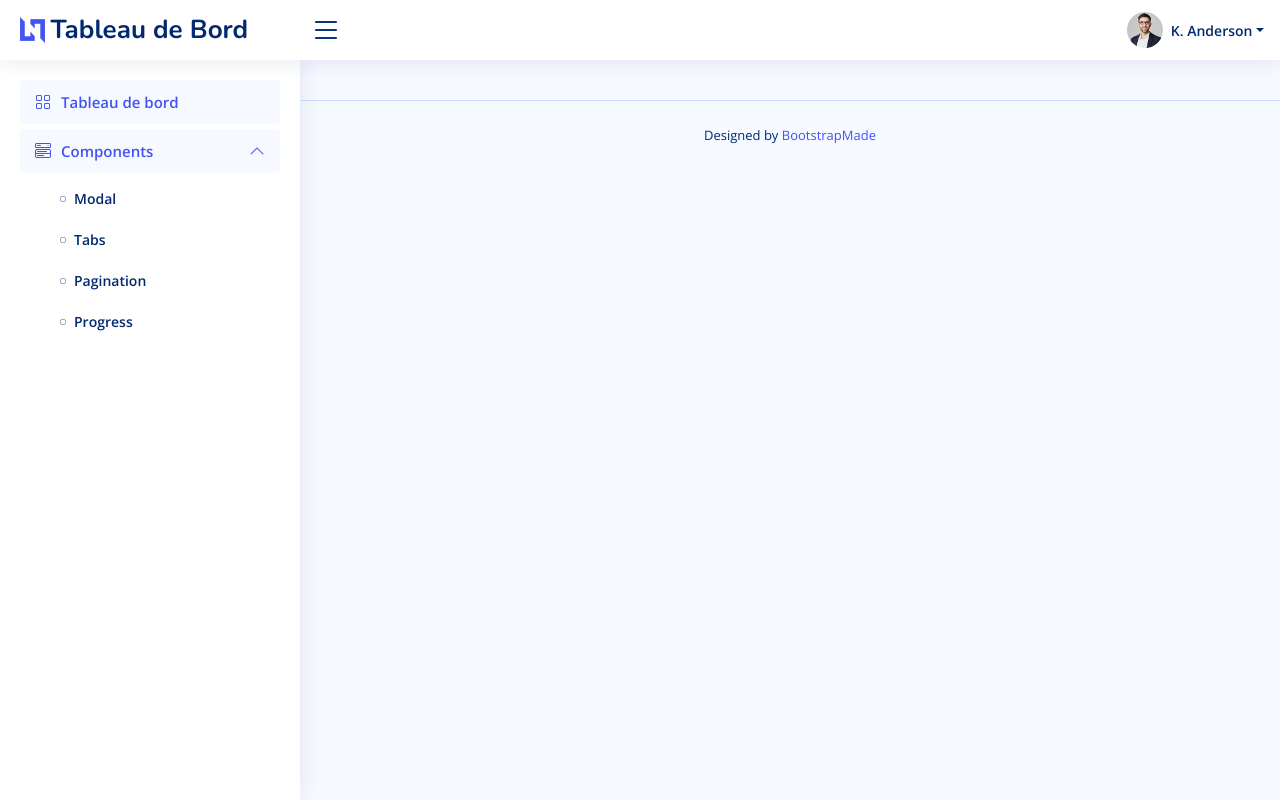
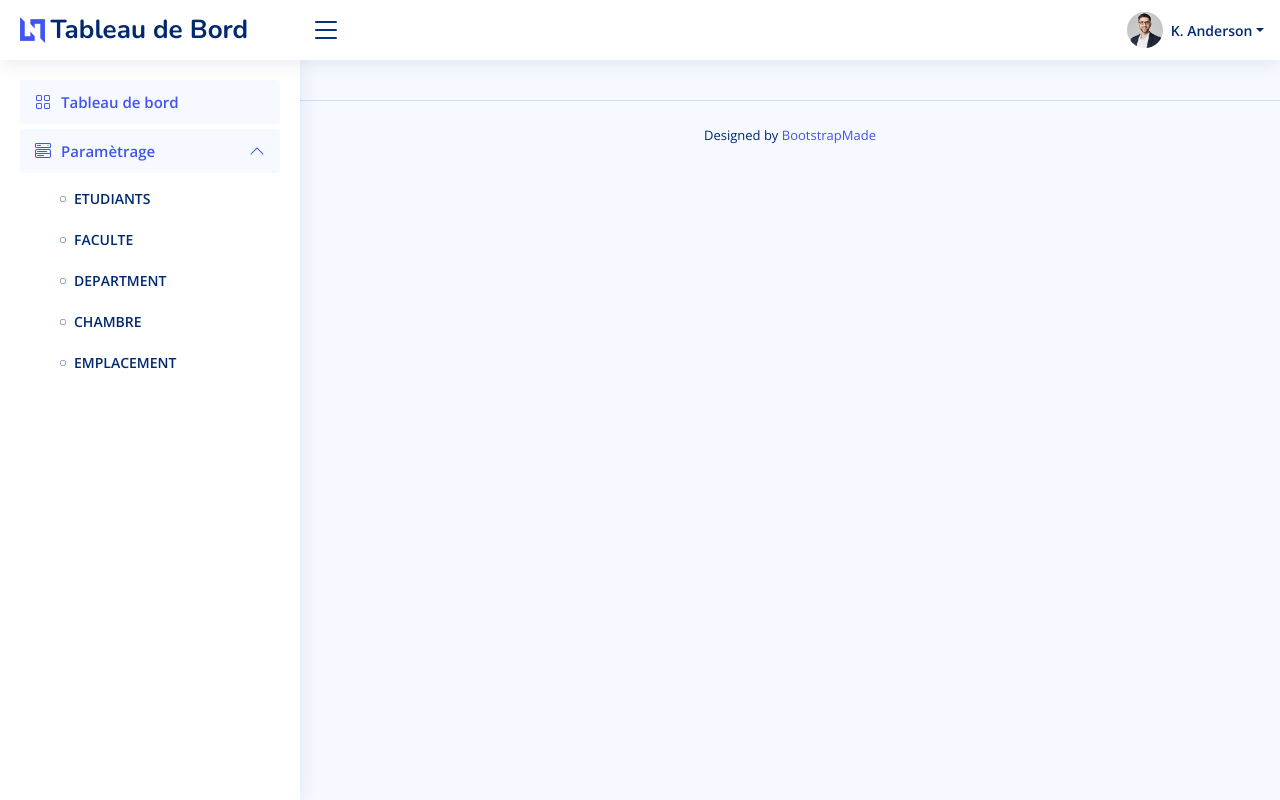
Before and after one commit to TonyV23/University-accommodation-management, a Django app: page / in a window 1280 px wide, after a click on "Paramètrage". Run offline with Django 4.2, Linux system fonts and the light colour scheme; some libraries are stand-ins or nearby versions.

Commit message:
migrations, correcting urls and working on sidebar

```diff
--- a/app/templates/app/partials/sidebar.html
+++ b/app/templates/app/partials/sidebar.html
@@ -11,27 +11,32 @@
 
         <li class="nav-item">
             <a class="nav-link collapsed" data-bs-target="#components-nav" data-bs-toggle="collapse" href="#">
-                <i class="bi bi-menu-button-wide"></i><span>Components</span><i class="bi bi-chevron-down ms-auto"></i>
+                <i class="bi bi-menu-button-wide"></i><span>Paramètrage</span><i class="bi bi-chevron-down ms-auto"></i>
             </a>
             <ul id="components-nav" class="nav-content collapse " data-bs-parent="#sidebar-nav">
                 <li>
-                    <a href="components-modal.html">
-                        <i class="bi bi-circle"></i><span>Modal</span>
+                    <a href="{% url 'view_student' %}">
+                        <i class="bi bi-circle"></i><span>ETUDIANTS</span>
                     </a>
                 </li>
                 <li>
-                    <a href="components-tabs.html">
-                        <i class="bi bi-circle"></i><span>Tabs</span>
+                    <a href="{% url 'view_faculty' %}">
+                        <i class="bi bi-circle"></i><span>FACULTE</span>
                     </a>
                 </li>
                 <li>
-                    <a href="components-pagination.html">
-                        <i class="bi bi-circle"></i><span>Pagination</span>
+                    <a href="{% url 'view_department' %}">
+                        <i class="bi bi-circle"></i><span>DEPARTMENT</span>
                     </a>
                 </li>
                 <li>
-                    <a href="components-progress.html">
-                        <i class="bi bi-circle"></i><span>Progress</span>
+                    <a href="{% url 'view_bedroom' %}">
+                        <i class="bi bi-circle"></i><span>CHAMBRE</span>
+                    </a>
+                </li>
+                <li>
+                    <a href="{% url 'view_location' %}">
+                        <i class="bi bi-circle"></i><span>EMPLACEMENT</span>
                     </a>
                 </li>
             </ul>
--- a/app/urls.py
+++ b/app/urls.py
@@ -39,14 +39,14 @@ urlpatterns = [
     path('location/update/<int:id>', location.update_location, name ='update_location'),
     path('location/delete/<int:id>', location.delete_location, name ='delete_location'),
 
-    path('department', department.index, name ='view_location'),
+    path('department', department.index, name ='view_department'),
     path('department/add', department.add_department, name ='add_department'),
     path('department/store', department.store_department, name ='store_department'),
     path('department/edit/<int:id>', department.edit_department, name ='edit_department'),
     path('department/update/<int:id>', department.update_department, name ='update_department'),
     path('department/delete/<int:id>', department.delete_department, name ='delete_department'),
 
-    path('faculty', faculty.index, name ='view_location'),
+    path('faculty', faculty.index, name ='view_faculty'),
     path('faculty/add', faculty.add_faculty, name ='add_faculty'),
     path('faculty/store', faculty.store_faculty, name ='store_faculty'),
     path('faculty/edit/<int:id>', faculty.edit_faculty, name ='edit_faculty'),
```
Also changed, not shown: app/migrations/0001_initial.py (added), db.sqlite3.
